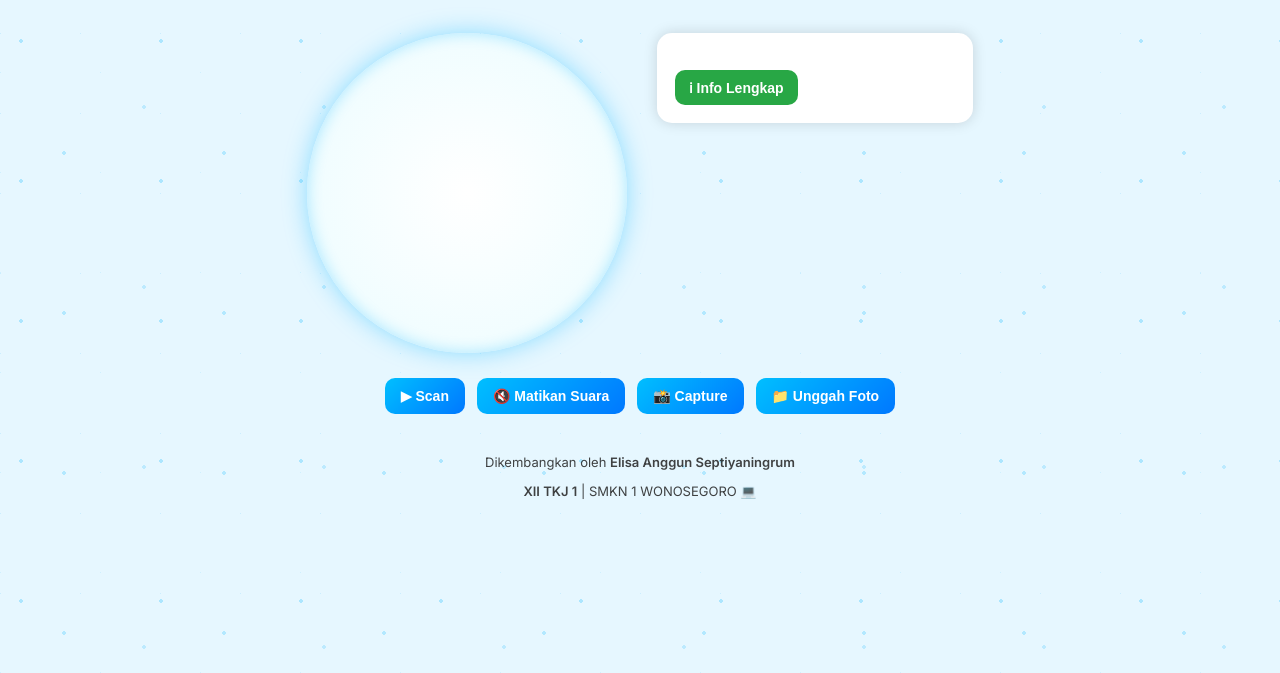
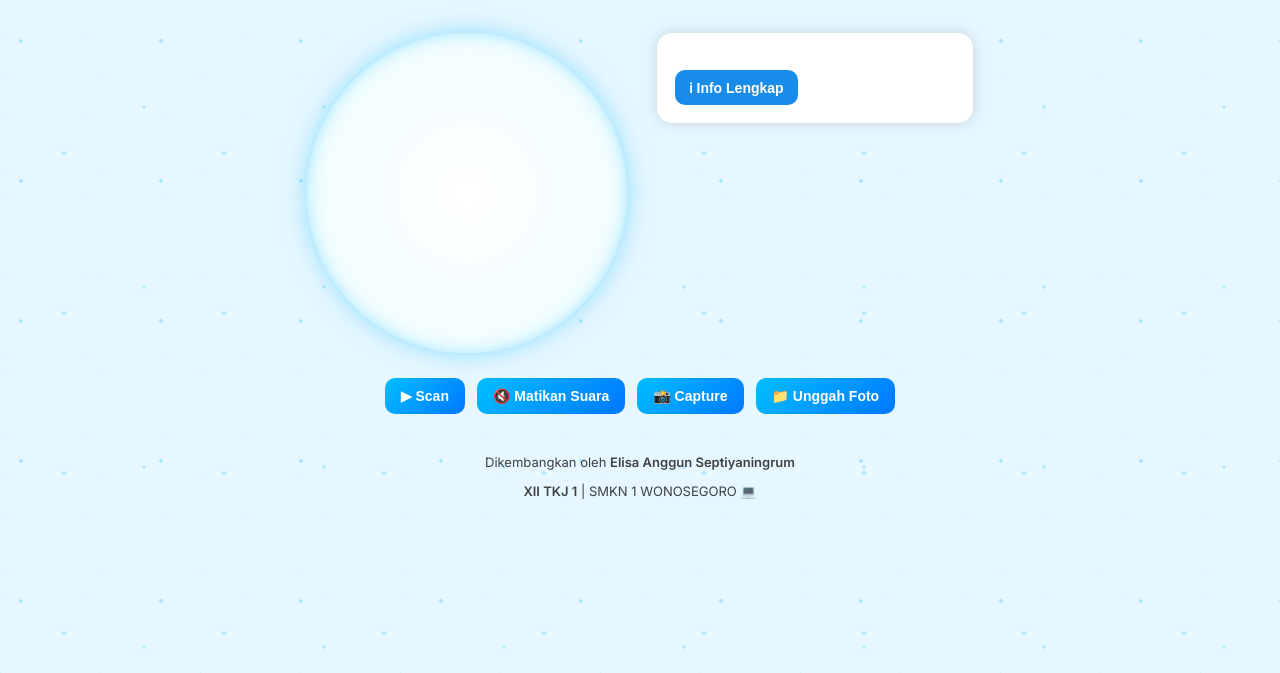
Before and after one commit to ELICAAA0/AI-Scanner, a plain HTML site: page index.html in a window 1280 px wide. Shown: the part 127-800 px from the top of the page. Drawn offline with nearby package versions, Linux system fonts and the light colour scheme.

Commit message:
Update index.html

```diff
--- a/index.html
+++ b/index.html
@@ -114,7 +114,7 @@
       <div class="info-container" id="infoBox">
         <h3 id="popupTitle"></h3>
         <p id="popupText"></p>
-        <button id="closeInfo" style="background:#28a745;color:white;">
+        <button id="closeInfo" style="background:#188ceb;color:white;">
           ℹ Info Lengkap
         </button>
       </div>
```
